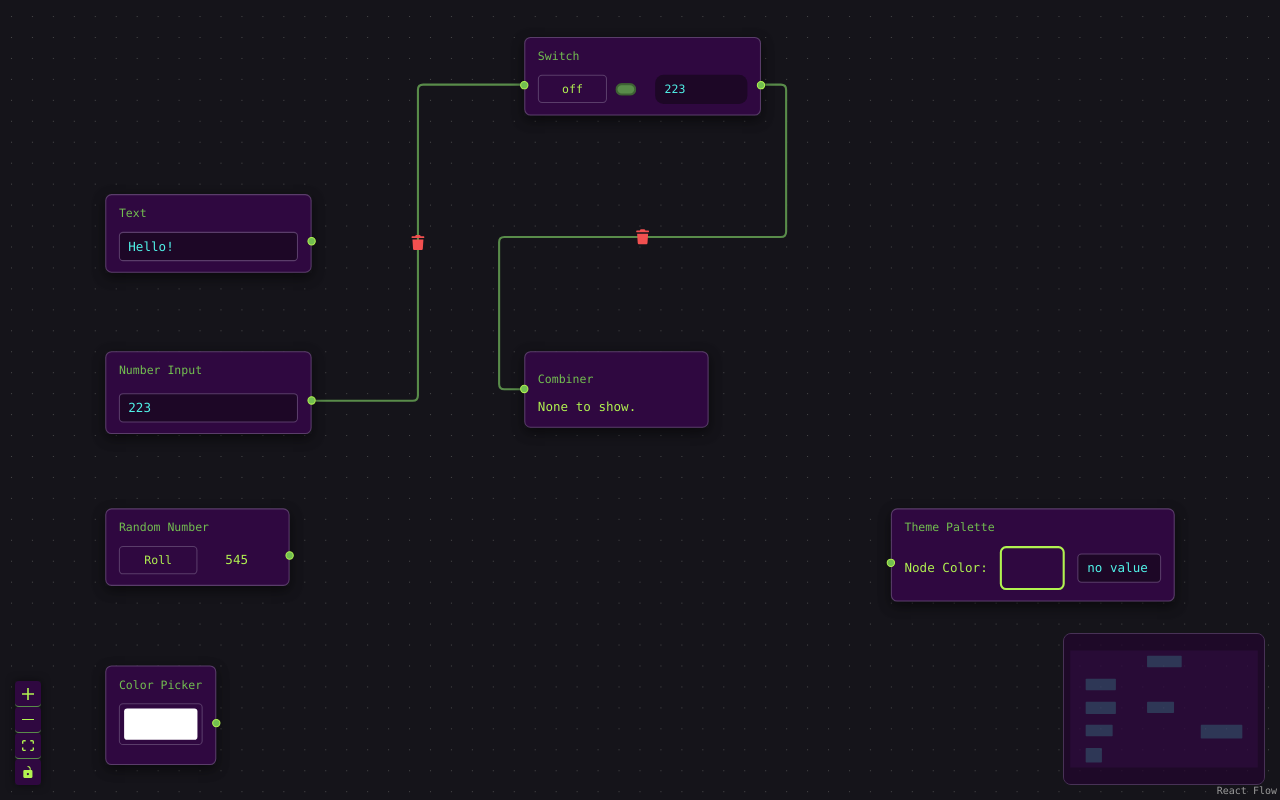
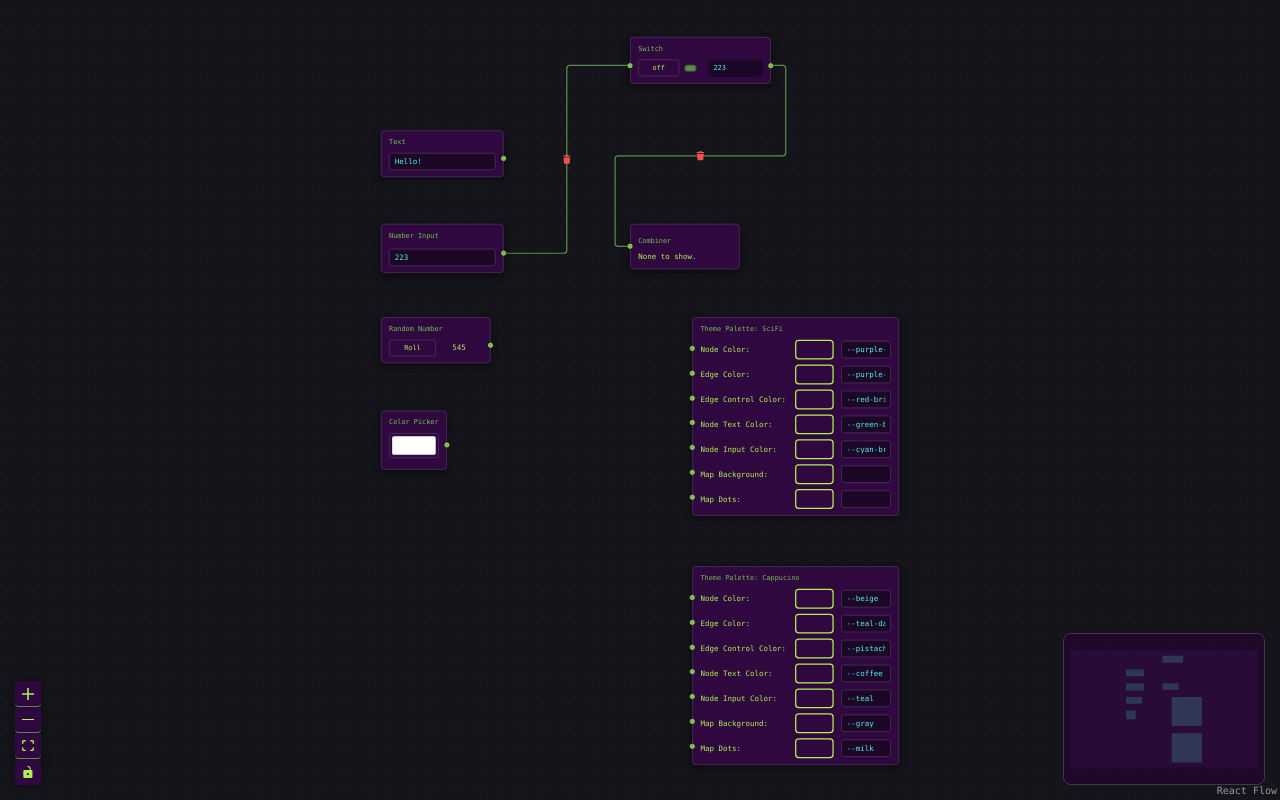
Before and after one commit to knaut/react-flow-notebook, a React (Vite) app: page / in a window 1280 px wide. Built offline with nearby package versions, Linux system fonts and the light colour scheme; what @radix-ui/themes would draw is missing.

Commit message:
multiple handles for theme palettes

```diff
--- a/src/components/ThemePalette.tsx
+++ b/src/components/ThemePalette.tsx
@@ -16,6 +16,7 @@ function PaletteSwatch({ label, color }) {
 		`}>
 			<div css={css`
 				padding: 0 12px 0 0;
+				width: 140px;
 			`}>
 				{camelCaseToCapitalizeWithSpaces(label)}:
 			</div>
@@ -29,7 +30,7 @@ function PaletteSwatch({ label, color }) {
 			`}>
 				<div css={css`
 					background: ${color};
-					height: 30px;
+					height: 20px;
 					width: 100%;
 					border-radius: 3px;
 				`}>
@@ -45,8 +46,8 @@ function PaletteSwatch({ label, color }) {
 	)
 }
 
-export function ThemePalette({ id }) {
-	console.log(themes)
+export function ThemePalette({ id, data }) {
+	// console.log(themes)
 
 	const { theme, setTheme } = useStore()
 	const connections = useNodeConnections({
@@ -56,23 +57,46 @@ export function ThemePalette({ id }) {
 	const nodesData = useNodesData(connections.map(c => c.source))
 	const color = nodesData[0]?.data?.value || 'no value'
 
+	console.log(nodesData)
+
 	useEffect(() => {
 		setTheme({
 			nodeColor: color
 		})
 	}, [color])
 
+	const themePalette = themes[data.value];
+
 	return (
 		<div className="basic-node">
-			<label>Theme Palette</label>
-			<Handle type="target" position={Position.Left} />
+			<label>Theme Palette: <span>{data.value}</span></label>
+			{/*<Handle type="target" position={Position.Left} />*/}
 
-			<div css={css`display: flex`}>
+			<div css={css`
+				display: flex;
+				flex-direction: column;
+				gap: 8px;
+			`}>
 
-				<PaletteSwatch
+				{/*<PaletteSwatch
 					label={'nodeColor'}
 					color={color}
-				/>
+				/>*/}
+
+				{Object.keys(themePalette).map((key, index) => (
+					<>
+						<Handle
+							type="target"
+							position={Position.Left}
+							css={css`top: calc(${index * 12.5}% + 50px)`}
+							id={`${data.value}_${key}`}
+						/>
+						<PaletteSwatch
+							label={key}
+							color={themePalette[key]}
+						/>
+					</>
+				))}
 
 			</div>
 			{/*{createPortal(
--- a/src/utils.ts
+++ b/src/utils.ts
@@ -20,10 +20,20 @@ export function getInitialNodes() {
 			id: `${NODE_TYPES.THEME_PALETTE}${SEP}1`,
 			type: NODE_TYPES.THEME_PALETTE,
 			position: {
-				x: 750, y: 300
+				x: 500, y: 300
 			},
 			data: {
-				value: false
+				value: 'SciFi'
+			}
+		},
+		{
+			id: `${NODE_TYPES.THEME_PALETTE}${SEP}2`,
+			type: NODE_TYPES.THEME_PALETTE,
+			position: {
+				x: 500, y: 700
+			},
+			data: {
+				value: 'Cappucino'
 			}
 		},
 		{
```
